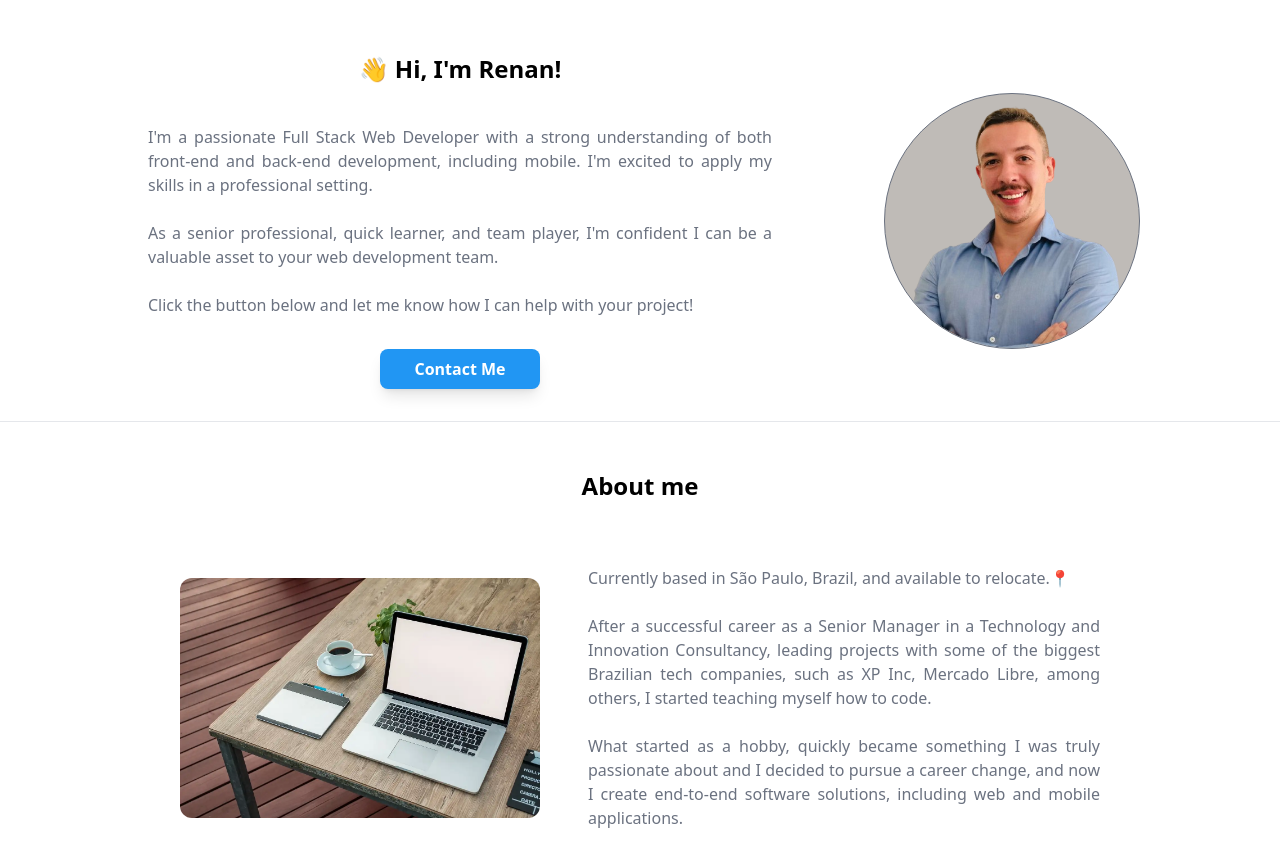
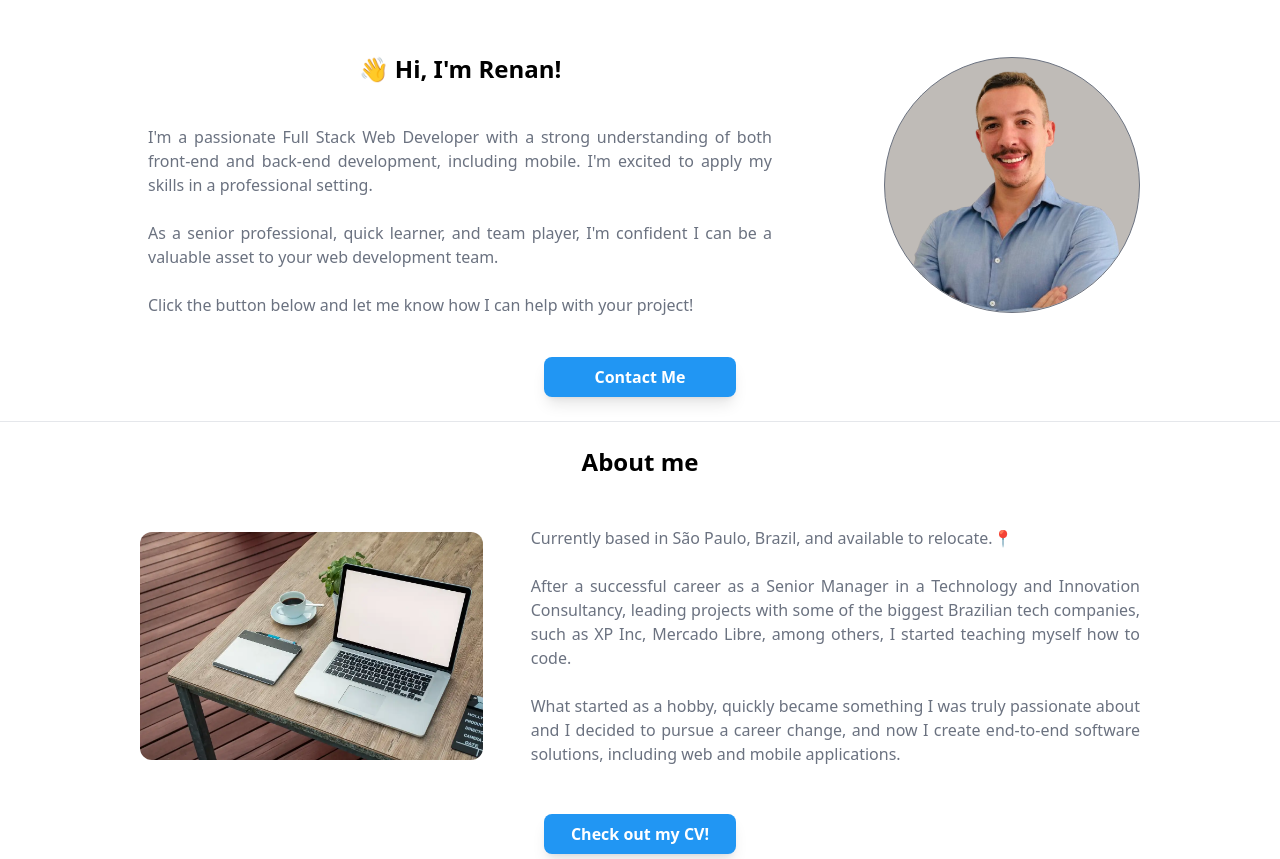
Before and after one commit to RRFayad/personal-portfolio, a website: page index.html in a window 1280 px wide. Shown: the part 67-926 px from the top of the page. Drawn offline with nearby package versions, Linux system fonts and the light colour scheme.

Commit message:
style:lg screen

```diff
--- a/index.html
+++ b/index.html
@@ -51,7 +51,7 @@
     <!-- Nav Bar -->
     <header class="bg-[#111827]">
       <nav
-        class="flex justify-between items-center h-16 px-8 relative mb-4 lg:px-0 lg:mx-auto lg:max-w-[1000px]"
+        class="flex justify-between items-center h-16 px-8 relative mb-4 lg:px-0 lg:mx-auto lg:max-w-[760px] xl:max-w-[1000px]"
       >
         <!-- Hamburger Menu -->
         <div
@@ -94,10 +94,13 @@
     <main>
       <!--  INTRO SECTION -->
       <section
-        class="flex flex-col px-8 lg:px-0 lg:flex-row-reverse lg:justify-between lg:max-w-[1000px] lg:mx-auto lg:items-center lg:mt-12"
+        class="px-8 lg:px-0 lg:max-w-[760px] xl:max-w-[1000px] lg:mx-auto lg:mt-12"
       >
         <div
-          class="w-36 h-36 m-auto lg:m-0 overflow-hidden rounded-full relative my-4 lg:h-64 lg:w-64 bg-[#BFBBB7] border border-gray-500"
+          class="flex flex-col lg:flex-row-reverse lg:justify-between lg:items-center"
+        >
+          <div
+            class="w-36 h-36 m-auto lg:m-0 overflow-hidden rounded-full relative my-4 lg:h-48 lg:w-48 xl:h-64 xl:w-64 bg-[#BFBBB7] border border-gray-500"
           >
             <img
               src="assets/personal/Profile-Pic-No-BG.png"
@@ -105,15 +108,16 @@
               class="m-auto object-cover object-top"
             />
           </div>
-        <div class="p-2 lg:w-[640px] lg:flex-col">
+          <div class="p-2 lg:max-w-[480px] xl:max-w-[640px] lg:flex-col">
             <h1 class="text-center font-bold text-2xl">
               👋 Hi, I'm Renan! <br />
             </h1>
             <br />
             <p class="text-justify text-gray-500 lg:mt-4">
               I'm a passionate Full Stack Web Developer with a strong
-            understanding of both front-end and back-end development, including
-            mobile. I'm excited to apply my skills in a professional setting.
+              understanding of both front-end and back-end development,
+              including mobile. I'm excited to apply my skills in a professional
+              setting.
               <br /><br />
 
               As a senior professional, quick learner, and team player, I'm
@@ -123,30 +127,31 @@
               Click the button below and let me know how I can help with your
               project!
             </p>
-          <a href="#contact" class="w-36 h-10 lg:w-40 block mx-auto">
+          </div>
+        </div>
+        <a href="#contact" class="w-36 h-10 lg:w-48 block mx-auto lg:mt-4">
           <button
-              class="bg-[#2196f3] w-36 h-10 text-white font-bold rounded-lg mx-auto mt-8 shadow-lg block active:opacity-80 lg:w-40 hover:bg-[#177fd4]"
+            class="bg-[#2196f3] w-36 h-10 text-white font-bold rounded-lg mx-auto mt-8 shadow-lg block active:opacity-80 lg:w-48 hover:bg-[#177fd4]"
           >
             Contact Me
           </button>
         </a>
-        </div>
       </section>
       <hr class="my-6" />
       <!-- ABOUT ME SECTION -->
-      <section class="px-8 lg:px-20 lg:mt-12" id="about-me">
-        <h1 class="text-center font-bold text-2xl mb-6 xl:mb-16">About me</h1>
+      <section class="px-8 lg:px-20 lg:mt-6" id="about-me">
+        <h1 class="text-center font-bold text-2xl xl:mb-12">About me</h1>
         <div
-          class="lg:flex lg:justify-center lg:max-w-[1000px] lg:mx-auto lg:space-x-12 lg:items-center"
+          class="lg:flex lg:justify-center lg:max-w-[760px] xl:max-w-[1000px] lg:mx-auto lg:space-x-12 lg:items-center mt-6"
         >
-          <div class="mb-4 lg:w-[35vw] lg:max-w-[360px] lg:mb-0">
+          <div class="mb-4 lg:w-[360px] lg:mb-0">
             <img
               src="./assets/personal/about-img.62b47e7f183d4b4e9feb.webp"
               alt=""
               class="rounded lg:rounded-xl"
             />
           </div>
-          <div class="lg:w-[40vw] lg:max-w-[640px] lg:flex-col">
+          <div class="lg:w-[480px] xl:w-[640px] lg:flex-col">
             <p class="text-justify text-gray-500">
               Currently based in São Paulo, Brazil, and available to relocate.📍
               <br /><br />
@@ -165,10 +170,10 @@
         <a
           href="assets/personal/Renan-Fayad__CV__240223.pdf"
           target="_blank"
-          class="block w-36 h-10 lg:w-40 mx-auto"
+          class="block w-36 h-10 lg:w-48 mx-auto"
         >
           <button
-            class="bg-[#2196f3] w-36 h-10 text-white font-bold rounded-lg mx-auto mt-8 shadow-lg block active:opacity-80 lg:w-40 hover:bg-[#177fd4]"
+            class="bg-[#2196f3] w-36 h-10 text-white font-bold rounded-lg mx-auto mt-8 shadow-lg block active:opacity-80 lg:w-48 lg:mt-12 hover:bg-[#177fd4]"
           >
             Check out my CV!
           </button>
@@ -178,9 +183,9 @@
       <!-- My Skills Section -->
       <section class="px-8 max-w-[1000px] mx-auto" id="skills">
         <h1 class="text-center font-bold text-2xl mb-6 lg:mt-12">My Skills</h1>
-        <div class="lg:flex lg:justify-around lg:items-start">
+        <div class="lg:flex lg:justify-around lg:items-start mt-8">
           <!-- Front End -->
-          <div class="mt-12 lg:w-[25%]">
+          <div class="mt-8 lg:w-[25%]">
             <div>
               <img
                 src="assets/techs/frontend icon.png"
@@ -279,7 +284,7 @@
             </ul>
           </div>
           <!-- Back End -->
-          <div class="mt-12 lg:w-[25%]">
+          <div class="mt-8 lg:w-[25%]">
             <div>
               <img
                 src="assets/techs/backend icon.png"
@@ -378,7 +383,7 @@
             </ul>
           </div>
           <!-- Other Tools -->
-          <div class="mt-12 lg:w-[25%]">
+          <div class="mt-8 lg:w-[25%]">
             <div>
               <img
                 src="assets/techs/tools icon.png"
```
Lines whose indentation alone changed are shown as unchanged.
